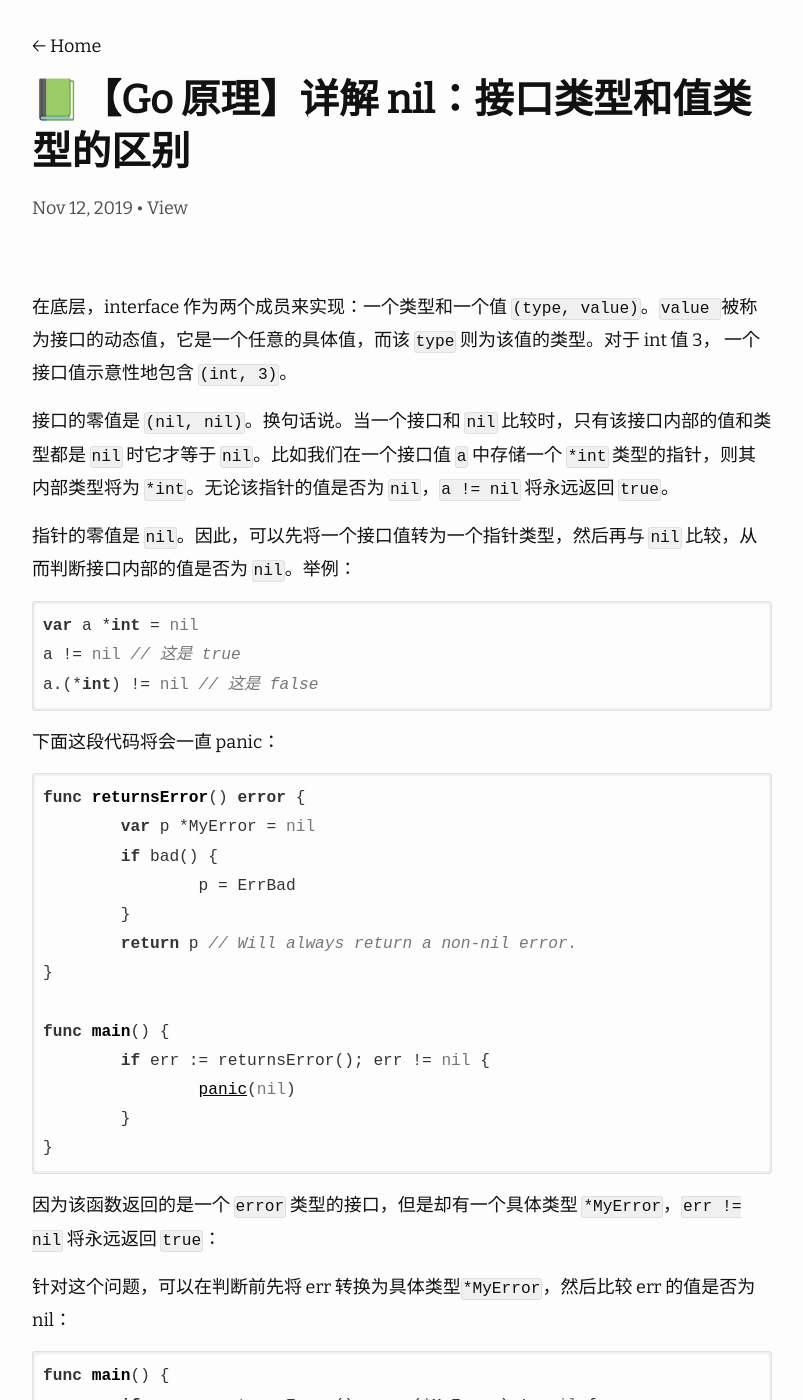
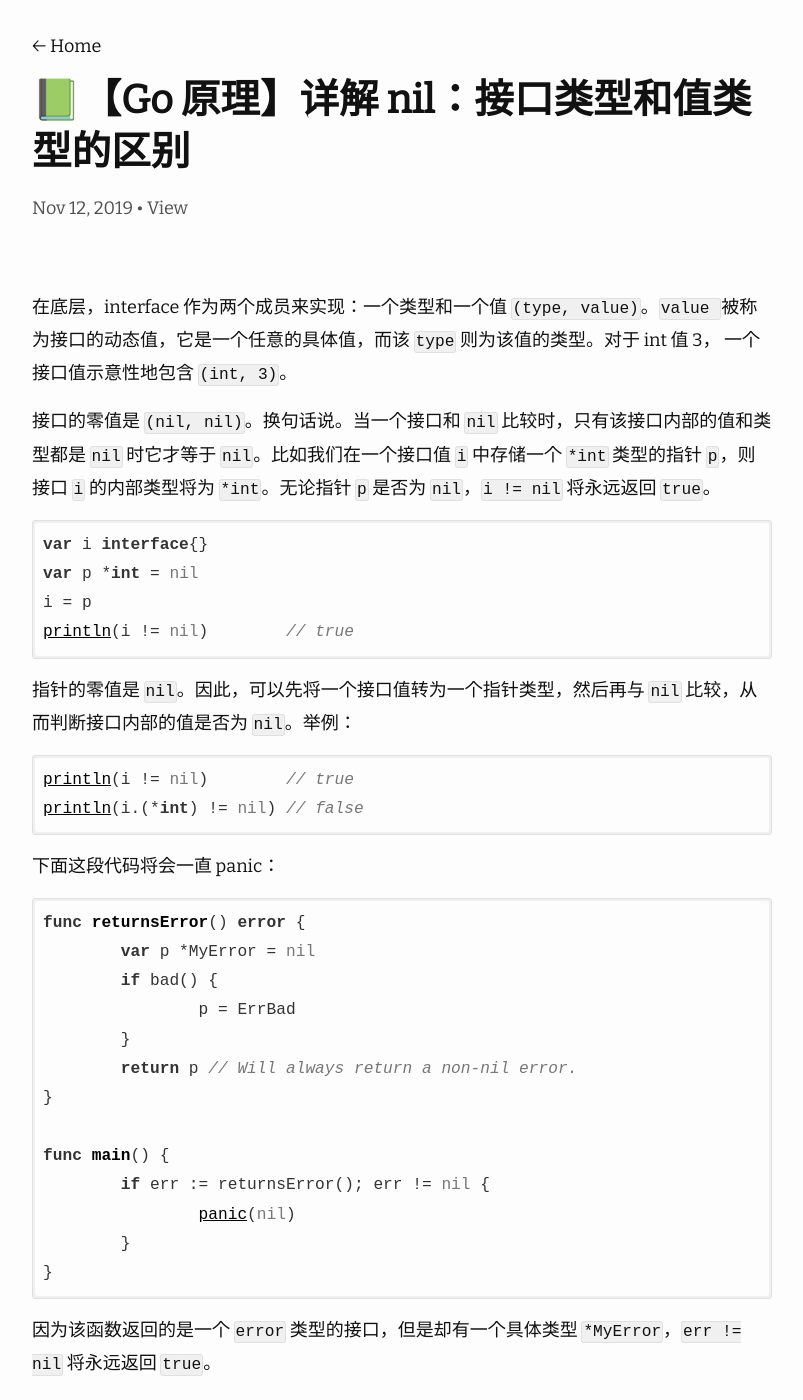
Before and after one commit to imageslr/blog, a Jekyll site: the page built from _posts/2019-11-12-go-underlying-nil-detail.md, in a window 1280 px wide and 1400 px high. Shown: the whole window, without its empty margins (238-1041 px from the left). Built offline with Jekyll 4.4.1, drawn with Linux system fonts in a browser that asks for light colours; nearby versions of some CDN libraries; comment, search, counter and statistics services are not loaded; some of the changed text lies outside the part shown.

Commit message:
update post

````diff
--- a/_posts/2019-11-12-go-underlying-nil-detail.md
+++ b/_posts/2019-11-12-go-underlying-nil-detail.md
@@ -6,13 +6,18 @@ date: 2019/11/12 18:00:00
 
 在底层，interface 作为两个成员来实现：一个类型和一个值 `(type, value)`。`value `被称为接口的动态值，它是一个任意的具体值，而该 `type` 则为该值的类型。对于 int 值 3， 一个接口值示意性地包含 `(int, 3)`。
 
-接口的零值是 `(nil, nil)`。换句话说。当一个接口和 `nil` 比较时，只有该接口内部的值和类型都是 `nil` 时它才等于 `nil`。比如我们在一个接口值 `a` 中存储一个 `*int` 类型的指针，则其内部类型将为 `*int`。无论该指针的值是否为 `nil`，`a != nil` 将永远返回 `true`。
+接口的零值是 `(nil, nil)`。换句话说。当一个接口和 `nil` 比较时，只有该接口内部的值和类型都是 `nil` 时它才等于 `nil`。比如我们在一个接口值 `i` 中存储一个 `*int` 类型的指针 `p`，则接口 `i` 的内部类型将为 `*int`。无论指针 `p` 是否为 `nil`，`i != nil` 将永远返回 `true`。
+```go
+var i interface{}
+var p *int = nil
+i = p
+println(i != nil)        // true
+```
 
 指针的零值是 `nil`。因此，可以先将一个接口值转为一个指针类型，然后再与 `nil` 比较，从而判断接口内部的值是否为 `nil`。举例：
 ```go
-var a *int = nil
-a != nil // 这是 true
-a.(*int) != nil // 这是 false
+println(i != nil)        // true
+println(i.(*int) != nil) // false
 ```
 
 下面这段代码将会一直 panic：
@@ -31,9 +36,9 @@ func main() {
 	}
 }
 ```
-因为该函数返回的是一个 `error` 类型的接口，但是却有一个具体类型 `*MyError`，`err != nil` 将永远返回 `true`：
+因为该函数返回的是一个 `error` 类型的接口，但是却有一个具体类型 `*MyError`，`err != nil` 将永远返回 `true`。
 
-针对这个问题，可以在判断前先将 err 转换为具体类型`*MyError`，然后比较 err 的值是否为 nil：
+针对这个问题，可以在判断前先将 `err` 转换为具体类型`*MyError`，然后比较 err 的值是否为 nil：
 ```go
 func main() {
 	if err := returnsError(); err.(*MyError) != nil {
````
